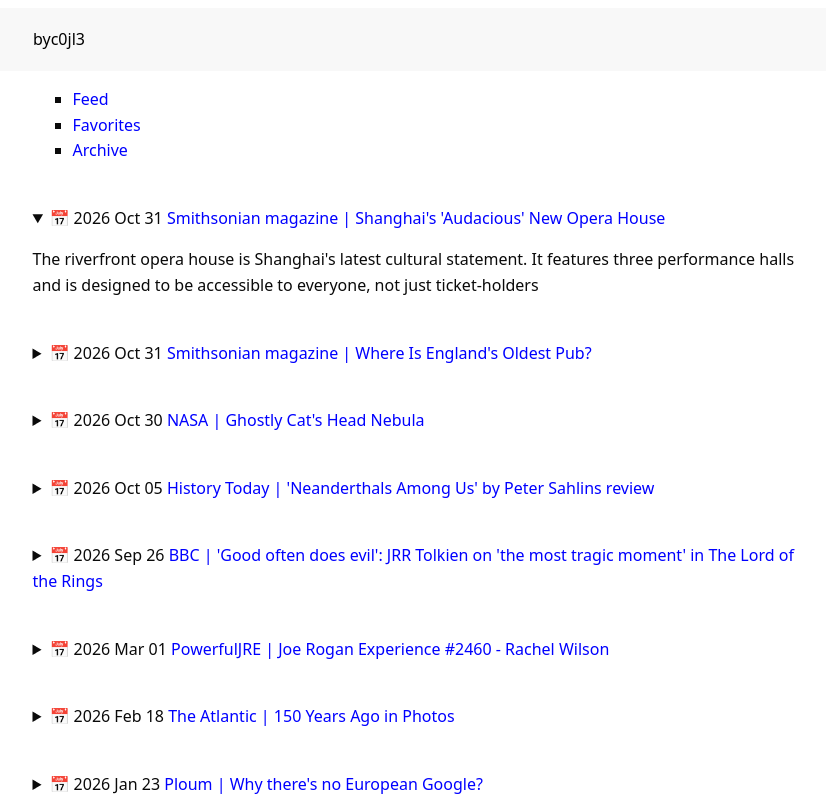
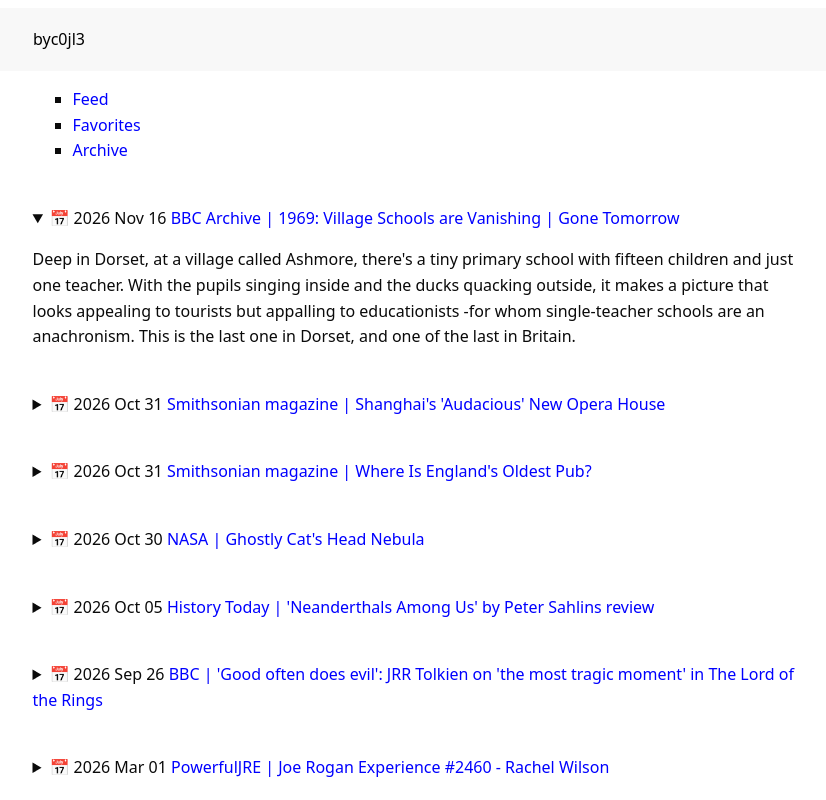
Before and after one commit to irfankurtagic/irfankurtagic, a plain HTML site: page index.html in a window 1280 px wide. Shown: the top 800 px of the page, without its empty margins (219-1045 px from the left). Drawn offline with Linux system fonts and the light colour scheme.

Commit message:
BBC Archive
1969: Village Schools are Vanishing | Gone Tomorrow

```diff
--- a/index.html
+++ b/index.html
@@ -28,6 +28,30 @@
     <div class="section">
 
       <details open>
+        <summary>
+          📅 <time datetime="2026-11-16">2026 Nov 16</time>
+          <a href="https://youtu.be/HKYeLH_K0LQ?si=zR7lHZi9q_CG3sEO">
+            BBC Archive | 1969: Village Schools are Vanishing | Gone Tomorrow</a>
+        </summary>
+        <p>Deep in Dorset, at a village called Ashmore, there's a tiny primary school with fifteen children and just one
+          teacher. With the pupils singing inside and the ducks quacking outside, it makes a picture that looks
+          appealing to tourists but appalling to educationists -for whom single-teacher schools are an anachronism. This
+          is the last one in Dorset, and one of the last in Britain. </p>
+      </details>
+
+
+
+
+
+
+
+
+
+
+
+
+
+      <details>
         <summary>
           📅 <time datetime="2026-10-31">2026 Oct 31</time>
           <a
```
